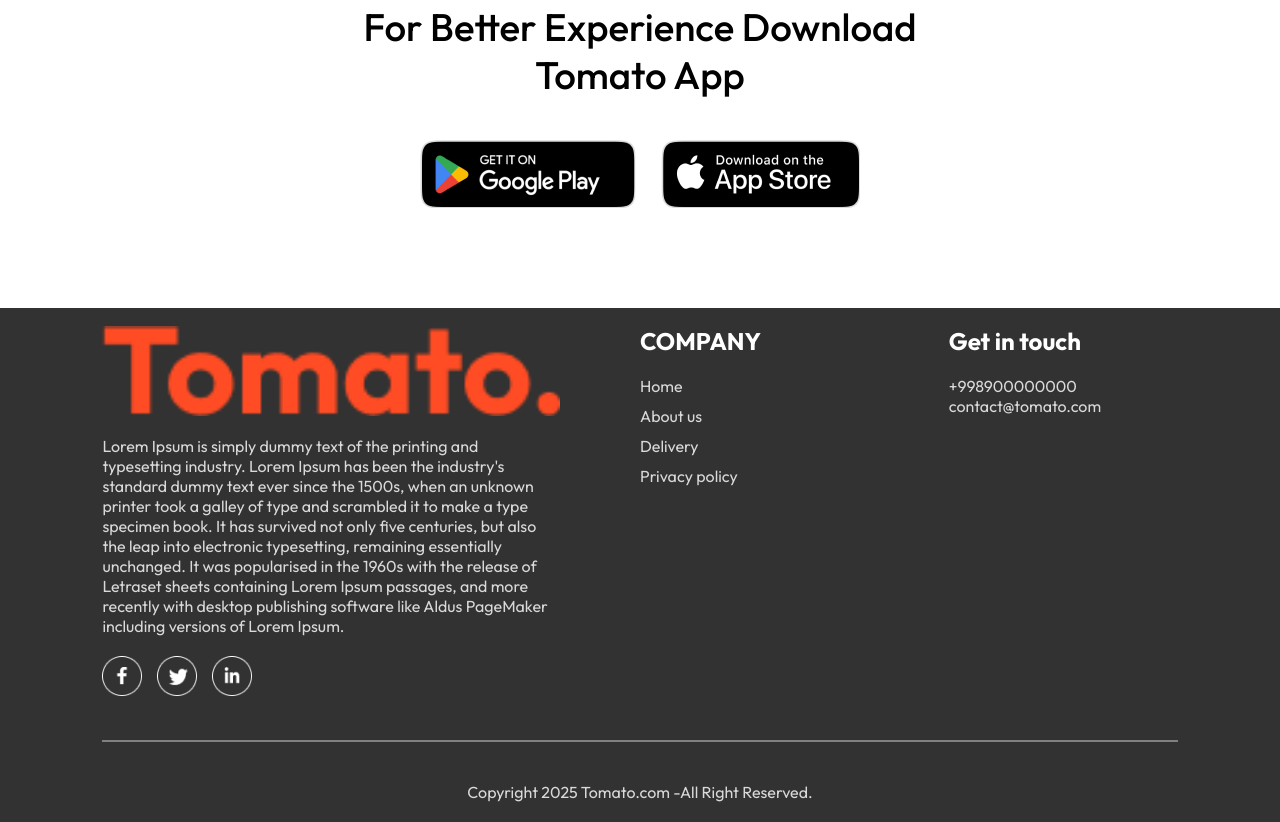
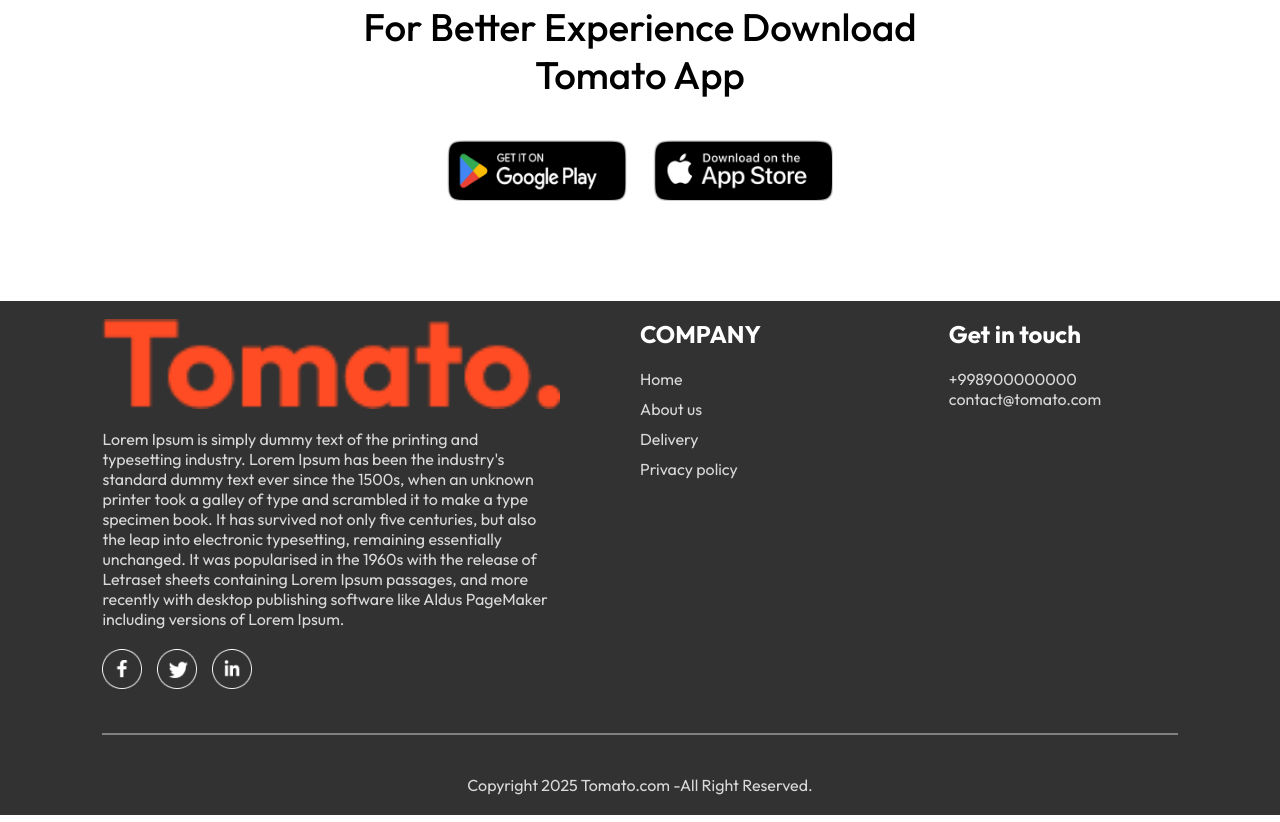
Before and after one commit to shaxa98/DliweryFood, a React (Vite) app in the folder Food/: page / in a window 1280 px wide. Shown: the part 6080-6902 px from the top of the page. Built offline with nearby package versions, Linux system fonts and the light colour scheme.

Commit message:
add transform

```diff
--- a/Food/src/components/AppDownload/AppDownload.css
+++ b/Food/src/components/AppDownload/AppDownload.css
@@ -11,3 +11,12 @@
   gap: max(2vw, 10px);
   margin-top: 40px;
 }
+.app-download-platforms img {
+  width: max(30vw, 120px);
+  max-width: 180px;
+  transition: 0.5s;
+  cursor: pointer;
+}
+.app-download-platforms img:hover {
+  transform: scale(1.05);
+}
```
